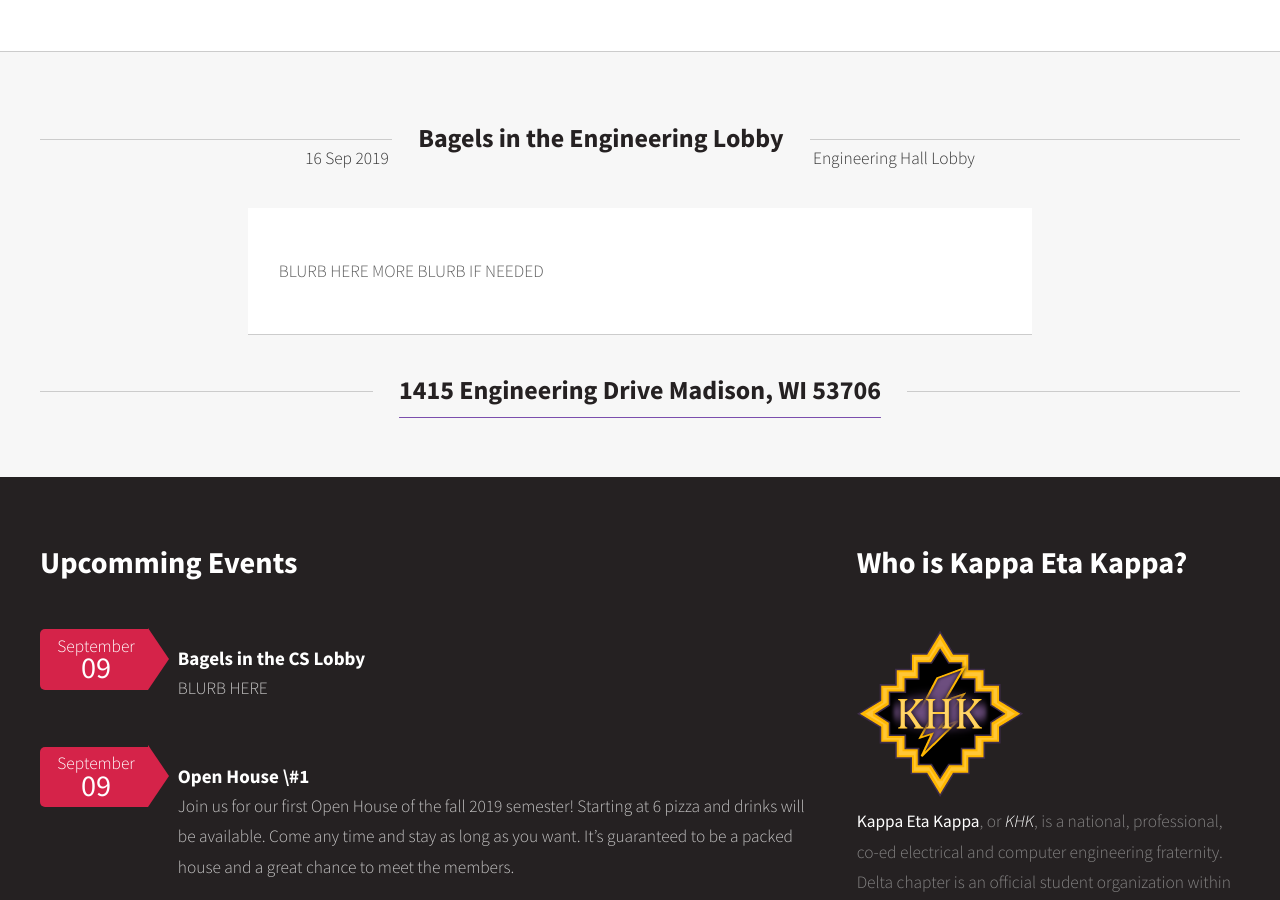
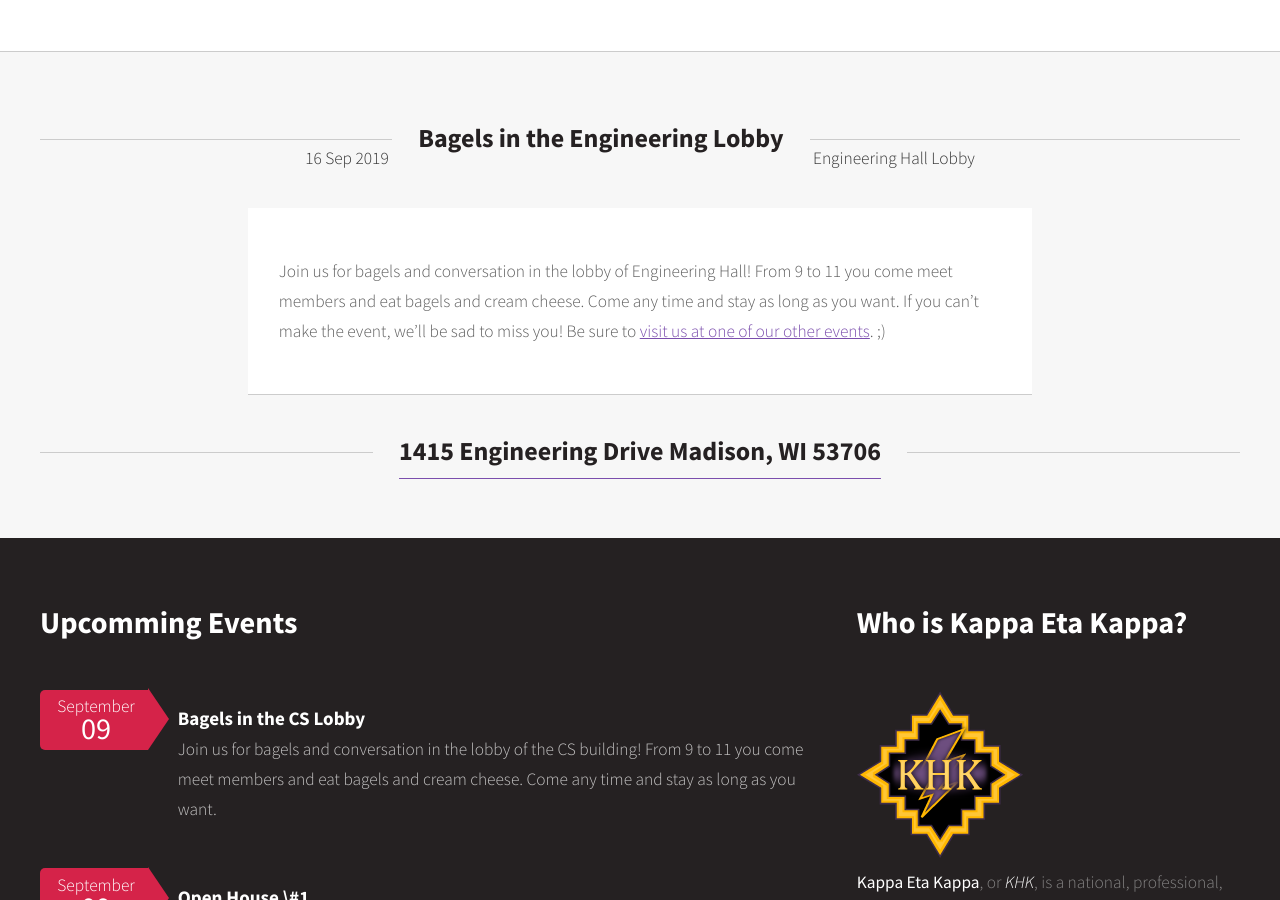
Before and after one commit to KappaEtaKappa/KappaEtaKappa.github.io, a Jekyll site: the page built from _events/2019-09-16-engr-bagels.md, in a window 1280 px wide and 900 px high, scrolled down 200 px. Built offline with Jekyll 4.4.1, drawn with Linux system fonts in a browser that asks for light colours.

Commit message:
Fixed holdover text -_-

```diff
--- a/_events/2019-09-09-cs-bagels.md
+++ b/_events/2019-09-09-cs-bagels.md
@@ -7,6 +7,6 @@
   Madison, WI 53706
 ---
 
-BLURB HERE
+Join us for bagels and conversation in the lobby of the CS building! From 9 to 11 you come meet members and eat bagels and cream cheese. Come any time and stay as long as you want.
 <!-- More -->
-MORE BLURB IF NEEDED
+If you can’t make the event, we'll be sad to miss you! Be sure to [visit us at one of our other events]({{site.baseurl}}/events). ;)
--- a/_events/2019-09-16-engr-bagels.md
+++ b/_events/2019-09-16-engr-bagels.md
@@ -7,6 +7,6 @@
   Madison, WI 53706
 ---
 
-BLURB HERE
+Join us for bagels and conversation in the lobby of Engineering Hall! From 9 to 11 you come meet members and eat bagels and cream cheese. Come any time and stay as long as you want.
 <!-- More -->
-MORE BLURB IF NEEDED
+If you can’t make the event, we'll be sad to miss you! Be sure to [visit us at one of our other events]({{site.baseurl}}/events). ;)
```
